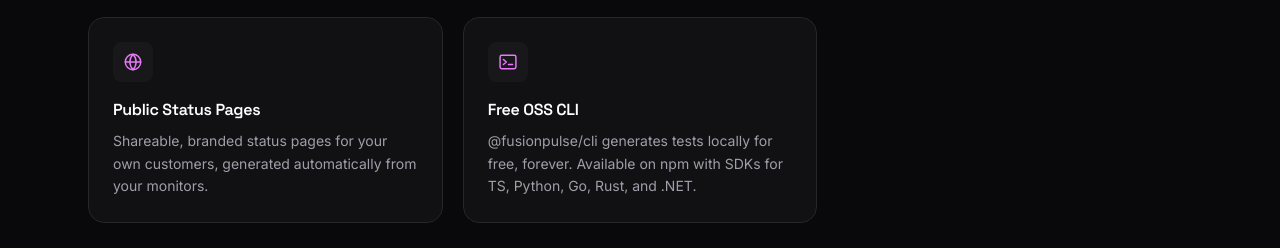
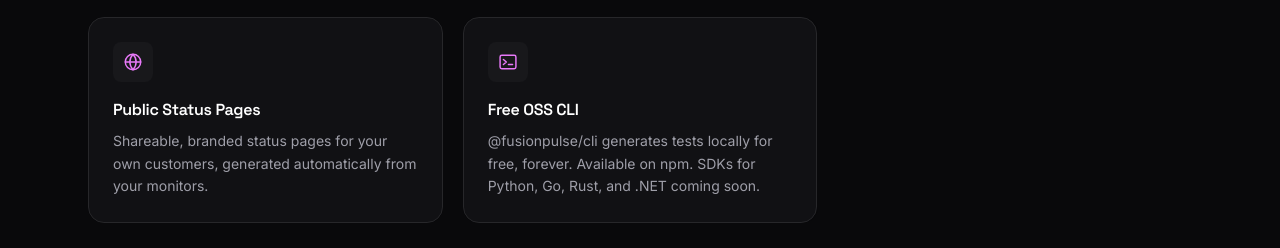
Before and after one commit to ColeFusion-Consulting/fusionpulse, an Astro site in the folder packages/marketing/: page / in a window 1280 px wide. Shown: the part 2000-2248 px from the top of the page. Built offline with nearby package versions, Linux system fonts and the light colour scheme; Astro itself is replaced by a stand-in of ours.

Commit message:
Fix SDK claim on homepage, add Proxmox container startup ordering

```diff
--- a/packages/marketing/src/pages/index.astro
+++ b/packages/marketing/src/pages/index.astro
@@ -44,7 +44,7 @@
   {
     icon: 'terminal',
     title: 'Free OSS CLI',
-    body: '@fusionpulse/cli generates tests locally for free, forever. Available on npm with SDKs for TS, Python, Go, Rust, and .NET.',
+    body: '@fusionpulse/cli generates tests locally for free, forever. Available on npm. SDKs for Python, Go, Rust, and .NET coming soon.',
   },
 ];
 
```
